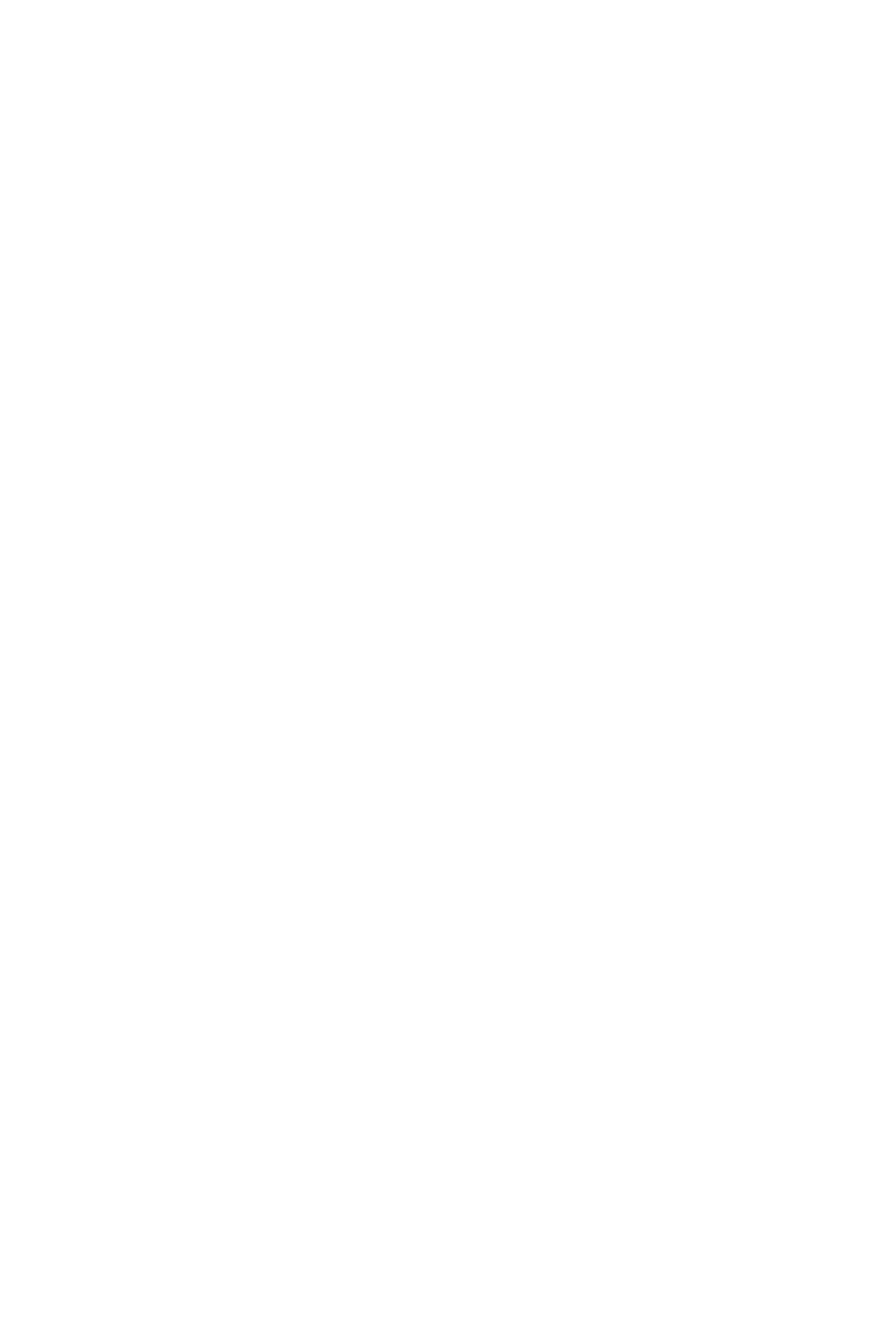
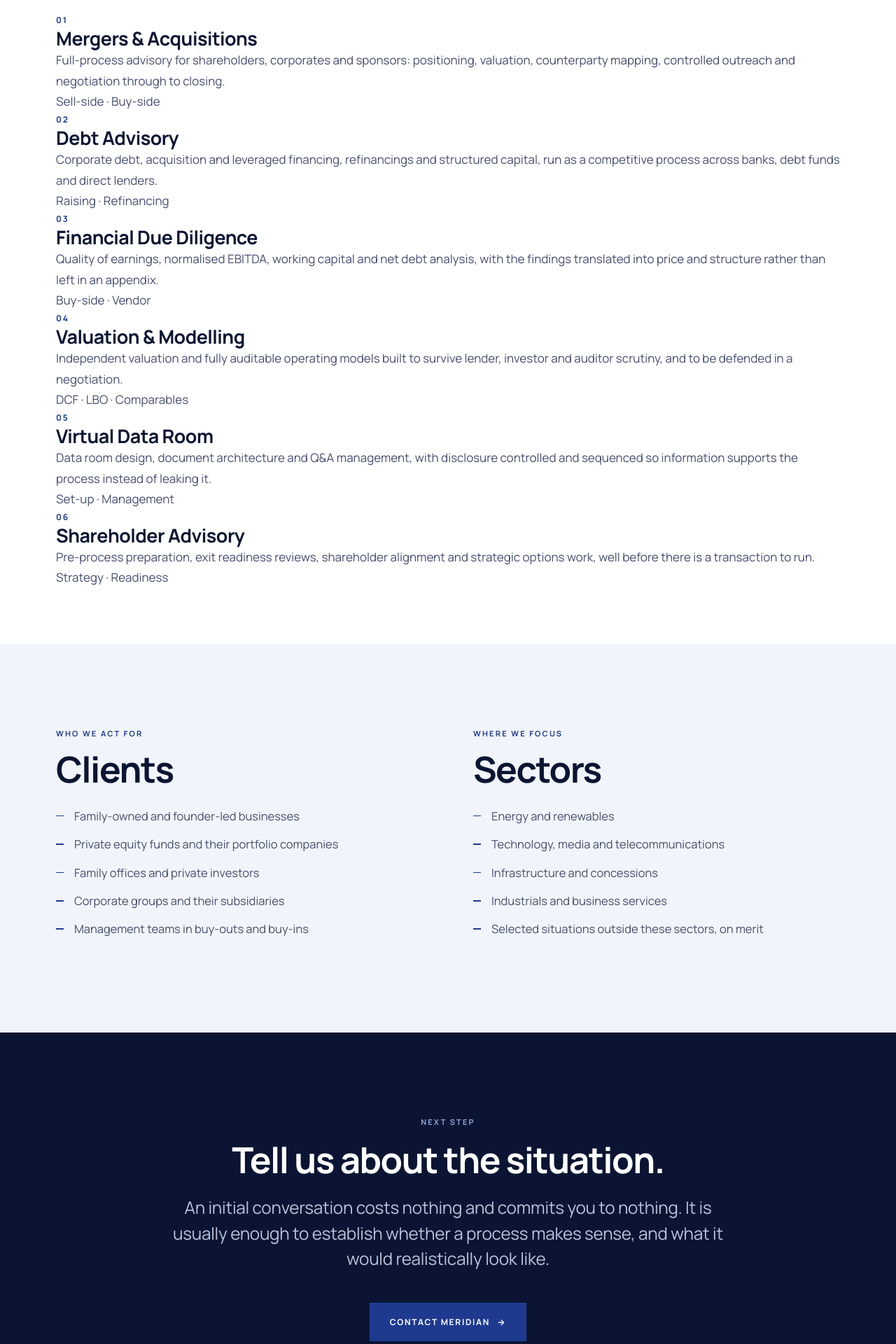
Before and after one commit to arosmuno/Meridian, a Next.js app: page /services in a window 1280 px wide. Before the commit this address had no page. Shown: the part 640-2560 px from the top of the page at 70% size. Before the commit the page ends 800 px from the top, so only its background shows below. Built offline with nearby package versions, Linux system fonts and the light colour scheme.

Commit message:
Add Services page with advisory details

```diff
--- /dev/null
+++ b/pages/services.js
@@ -0,0 +1,93 @@
+import Head from 'next/head';
+import Link from 'next/link';
+import Layout, { PageHero } from '../components/Layout';
+
+const CAPS = [
+  { n: '01', t: 'Mergers & Acquisitions', tag: 'Sell-side · Buy-side',
+    d: 'Full-process advisory for shareholders, corporates and sponsors: positioning, valuation, counterparty mapping, controlled outreach and negotiation through to closing.' },
+  { n: '02', t: 'Debt Advisory', tag: 'Raising · Refinancing',
+    d: 'Corporate debt, acquisition and leveraged financing, refinancings and structured capital, run as a competitive process across banks, debt funds and direct lenders.' },
+  { n: '03', t: 'Financial Due Diligence', tag: 'Buy-side · Vendor',
+    d: 'Quality of earnings, normalised EBITDA, working capital and net debt analysis, with the findings translated into price and structure rather than left in an appendix.' },
+  { n: '04', t: 'Valuation & Modelling', tag: 'DCF · LBO · Comparables',
+    d: 'Independent valuation and fully auditable operating models built to survive lender, investor and auditor scrutiny, and to be defended in a negotiation.' },
+  { n: '05', t: 'Virtual Data Room', tag: 'Set-up · Management',
+    d: 'Data room design, document architecture and Q&A management, with disclosure controlled and sequenced so information supports the process instead of leaking it.' },
+  { n: '06', t: 'Shareholder Advisory', tag: 'Strategy · Readiness',
+    d: 'Pre-process preparation, exit readiness reviews, shareholder alignment and strategic options work, well before there is a transaction to run.' },
+];
+
+export default function Services() {
+  return (
+    <>
+      <Head>
+        <title>Services &mdash; M&amp;A, Debt Advisory and Transaction Support | Meridian</title>
+        <meta name="description" content="M&A, debt advisory, financial due diligence, valuation, data room management and shareholder advisory for the Iberian mid-market." />
+        <link rel="canonical" href="https://www.meridiancapmarkets.com/services" />
+      </Head>
+      <Layout>
+        <PageHero
+          eyebrow="Services"
+          title="Everything a transaction needs, in one place."
+          sub="Two advisory mandates and the execution work that sits underneath them, delivered by the same senior person from first call to closing."
+        />
+
+        <section className="sec tight">
+          <div className="wrap">
+            <div className="caps">
+              {CAPS.map((c) => (
+                <article key={c.n}>
+                  <span className="idx">{c.n}</span>
+                  <h3 className="h3">{c.t}</h3>
+                  <p>{c.d}</p>
+                  <div className="tag">{c.tag}</div>
+                </article>
+              ))}
+            </div>
+          </div>
+        </section>
+
+        <section className="sec alt">
+          <div className="wrap g2">
+            <div>
+              <div className="eyebrow">Who we act for</div>
+              <h2 className="h2" style={{ marginTop: 16 }}>Clients</h2>
+              <ul className="ticks" style={{ marginTop: 28 }}>
+                <li>Family-owned and founder-led businesses</li>
+                <li>Private equity funds and their portfolio companies</li>
+                <li>Family offices and private investors</li>
+                <li>Corporate groups and their subsidiaries</li>
+                <li>Management teams in buy-outs and buy-ins</li>
+              </ul>
+            </div>
+            <div>
+              <div className="eyebrow">Where we focus</div>
+              <h2 className="h2" style={{ marginTop: 16 }}>Sectors</h2>
+              <ul className="ticks" style={{ marginTop: 28 }}>
+                <li>Energy and renewables</li>
+                <li>Technology, media and telecommunications</li>
+                <li>Infrastructure and concessions</li>
+                <li>Industrials and business services</li>
+                <li>Selected situations outside these sectors, on merit</li>
+              </ul>
+            </div>
+          </div>
+        </section>
+
+        <section className="sec dark" style={{ textAlign: 'center' }}>
+          <div className="wrap">
+            <div className="eyebrow on-dark">Next step</div>
+            <h2 className="h2" style={{ marginTop: 20 }}>Tell us about the situation.</h2>
+            <p className="lead on-dark" style={{ margin: '24px auto 0', maxWidth: '54ch' }}>
+              An initial conversation costs nothing and commits you to nothing. It is usually enough to
+              establish whether a process makes sense, and what it would realistically look like.
+            </p>
+            <div style={{ marginTop: 44 }}>
+              <Link href="/contact" className="btn btn-solid">Contact Meridian <span>&rarr;</span></Link>
+            </div>
+          </div>
+        </section>
+      </Layout>
+    </>
+  );
+}
```
